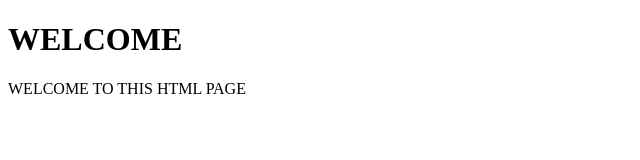
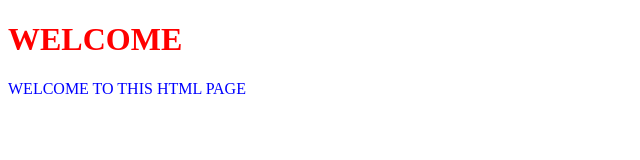
Before and after one commit to a-mahiant/a-mahiant.github.io, a plain HTML site: page index.html in a window 1280 px wide. Shown: the whole page, without its empty margins (0-640 px from the left). Drawn offline with Linux system fonts and the light colour scheme.

Commit message:
Update index.html

```diff
--- a/index.html
+++ b/index.html
@@ -4,7 +4,8 @@
           <title>ACCUEIL</title>
      <head>
      <body>
-          <h1>WELCOME</h1>
-          <p>WELCOME TO THIS HTML PAGE</p>
+          <h1 style="color: red">WELCOME</h1>
+
+          <p style="color: blue">WELCOME TO THIS HTML PAGE</p>
      </body>
 </html>
```
